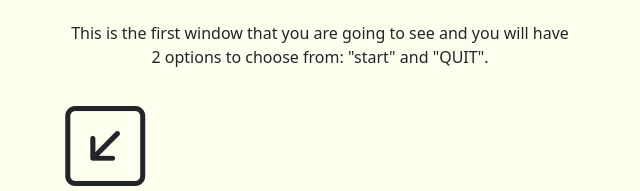
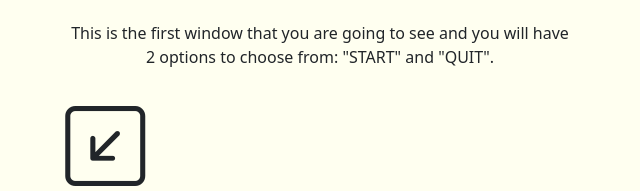
Before and after one commit to 915-PascaAlexS/Portfolio-site, a plain HTML site: page site_files/project/f1.html in a window 1280 px wide. Shown: the part 462-653 px from the top of the page, 320-960 px from the left. Drawn offline with nearby package versions, Linux system fonts and the light colour scheme; a web font is replaced by a local one.

Commit message:
caption mistake resolved

```diff
--- a/site_files/project/f1.html
+++ b/site_files/project/f1.html
@@ -62,7 +62,7 @@
                     </div>
                     <br>
                     <p>
-                        This is the first window that you are going to see and you will have 2 options to choose from: "start" and "QUIT".
+                        This is the first window that you are going to see and you will have 2 options to choose from: "START" and "QUIT".
                     </p>
                 </div>
                 <div class="col"></div>
```
